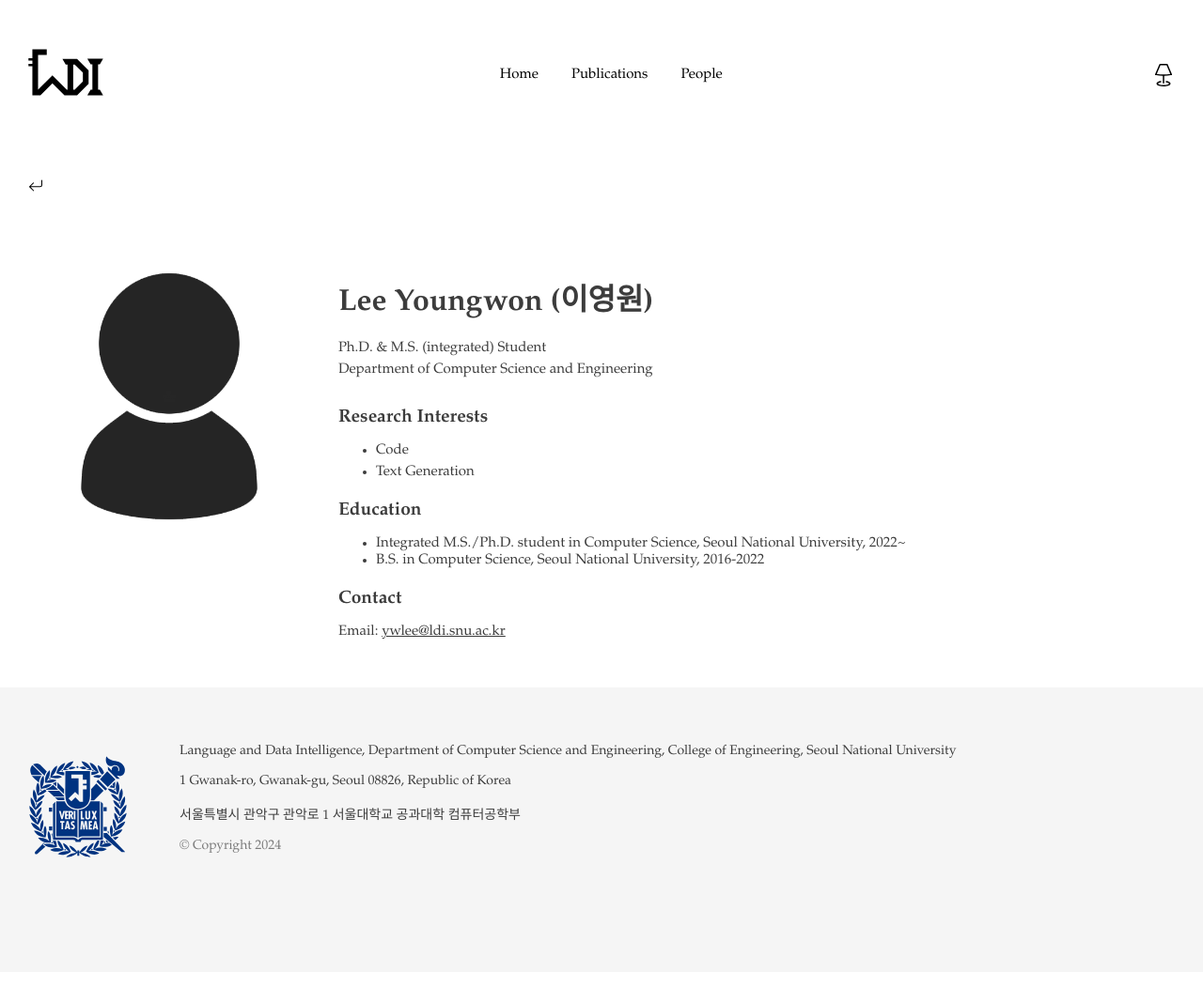
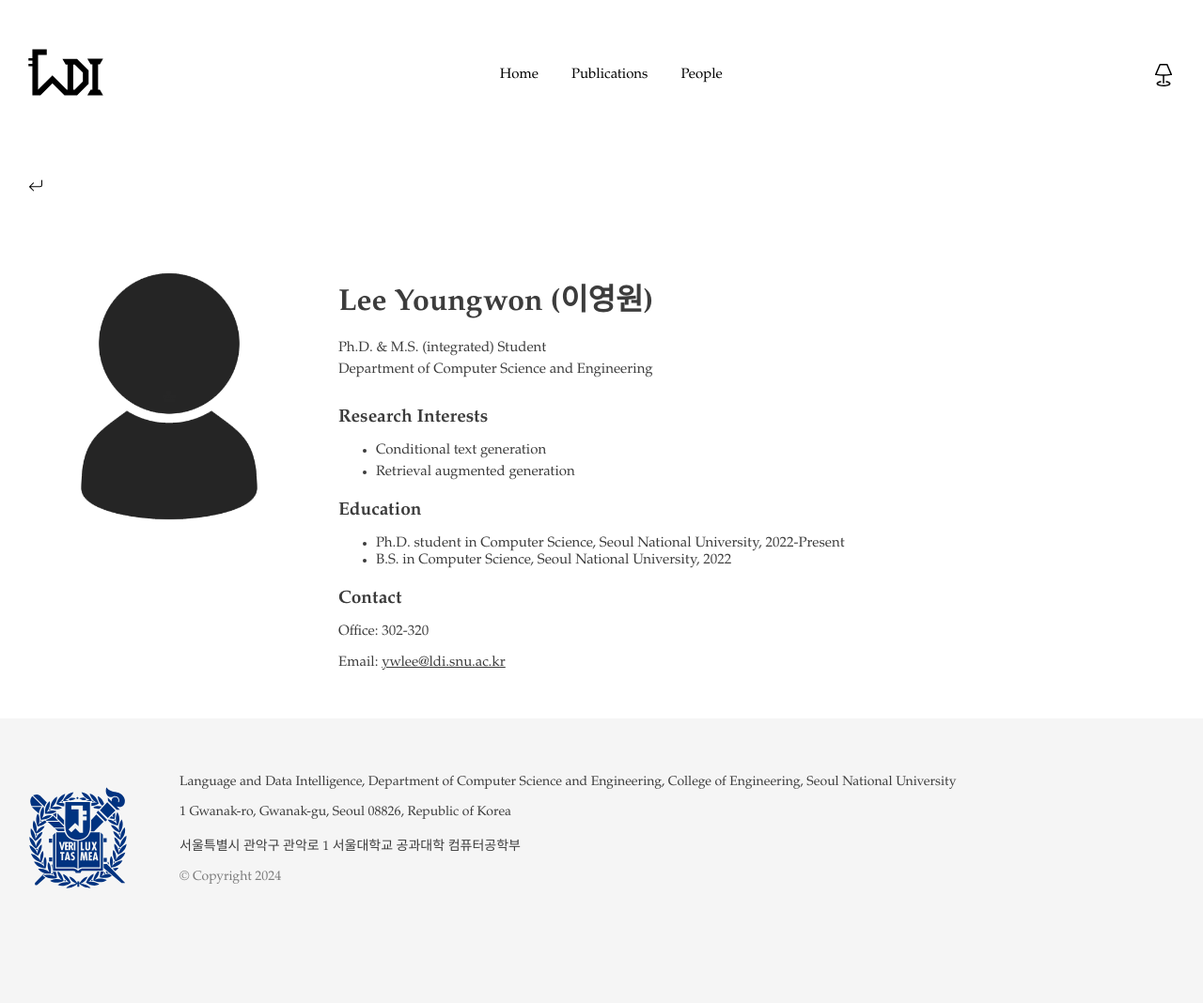
Before and after one commit to ldilab/ldilab.github.io, a Jekyll site: the page built from _people/leeyw.md, in a window 1280 px wide. Shown: the whole page at 94% size. Built offline with Jekyll 4.4.1, drawn with Linux system fonts in a browser that asks for light colours; before the commit the page ends 1035 px from its top, so only the background shows below that.

Commit message:
update youngwon's profile

```diff
--- a/_people/leeyw.md
+++ b/_people/leeyw.md
@@ -5,11 +5,13 @@ korean_name: 이영원
 position: Ph.D. & M.S. (integrated) Student
 department: Department of Computer Science and Engineering
 interests:
- - "Code"
- - "Text Generation"
+ - "Conditional text generation"
+ - "Retrieval augmented generation"
 education:
- - Integrated M.S./Ph.D. student in Computer Science, Seoul National University, 2022~
- - B.S. in Computer Science, Seoul National University, 2016-2022
+ - Ph.D. student in Computer Science, Seoul National University, 2022-Present
+ - B.S. in Computer Science, Seoul National University, 2022
+office: 302-320
 mail: ywlee@ldi.snu.ac.kr
+cv: https://mysnu-my.sharepoint.com/:b:/g/personal/ludaya_seoul_ac_kr/ESK1k4EBPupBjO_b64FcowkBDDMhxVMoPgp61gwp0b2ehw
 photo: nopicture.png
 ---
```
